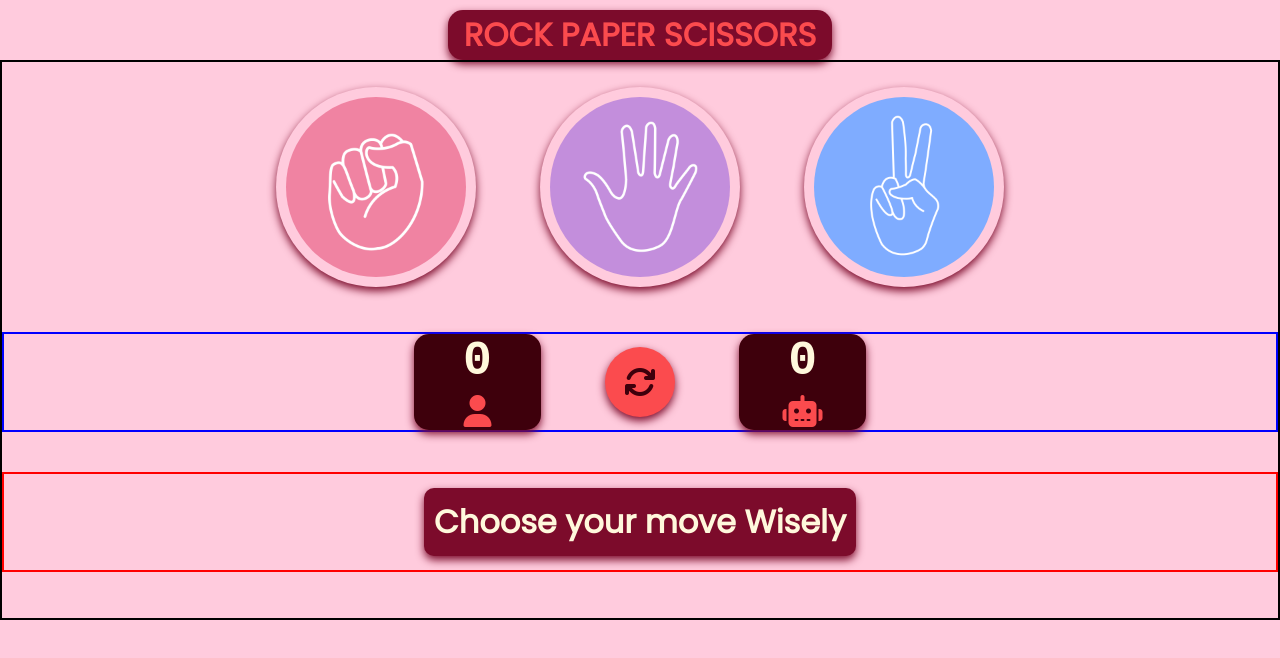
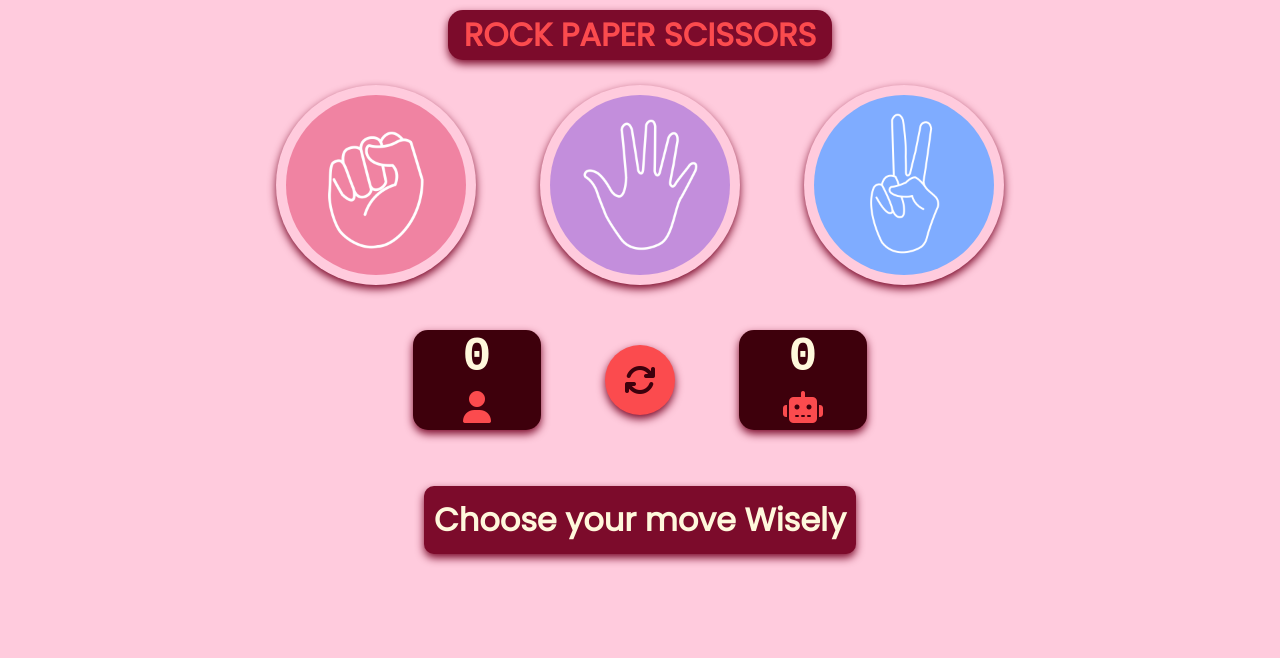
Before and after one commit to Prabhjot20022008/Rock-Paper-Scissors, a plain HTML site: page index.html in a window 1280 px wide. Drawn offline with Linux system fonts and the light colour scheme.

Commit message:
-- borders

```diff
--- a/style.css
+++ b/style.css
@@ -28,7 +28,7 @@ header{
 main{
     height: 70vh;
     width: 100%;
-    border: 2px solid black;
+    /* border: 2px solid black; */
 }
 
 .choices-cont{
@@ -69,7 +69,7 @@ img{
 .score-board{
     height: 100px;
     width: 100%;
-    border: 2px solid blue;
+    /* border: 2px solid blue; */
     display: flex;
     justify-content: center;
     align-items: center;
@@ -129,7 +129,7 @@ img{
 .result-container{
     height: 100px;
     width: 100%;
-    border: 2px solid red;
+    /* border: 2px solid red; */
     display: flex;
     justify-content: center;
     align-items: center;
```
